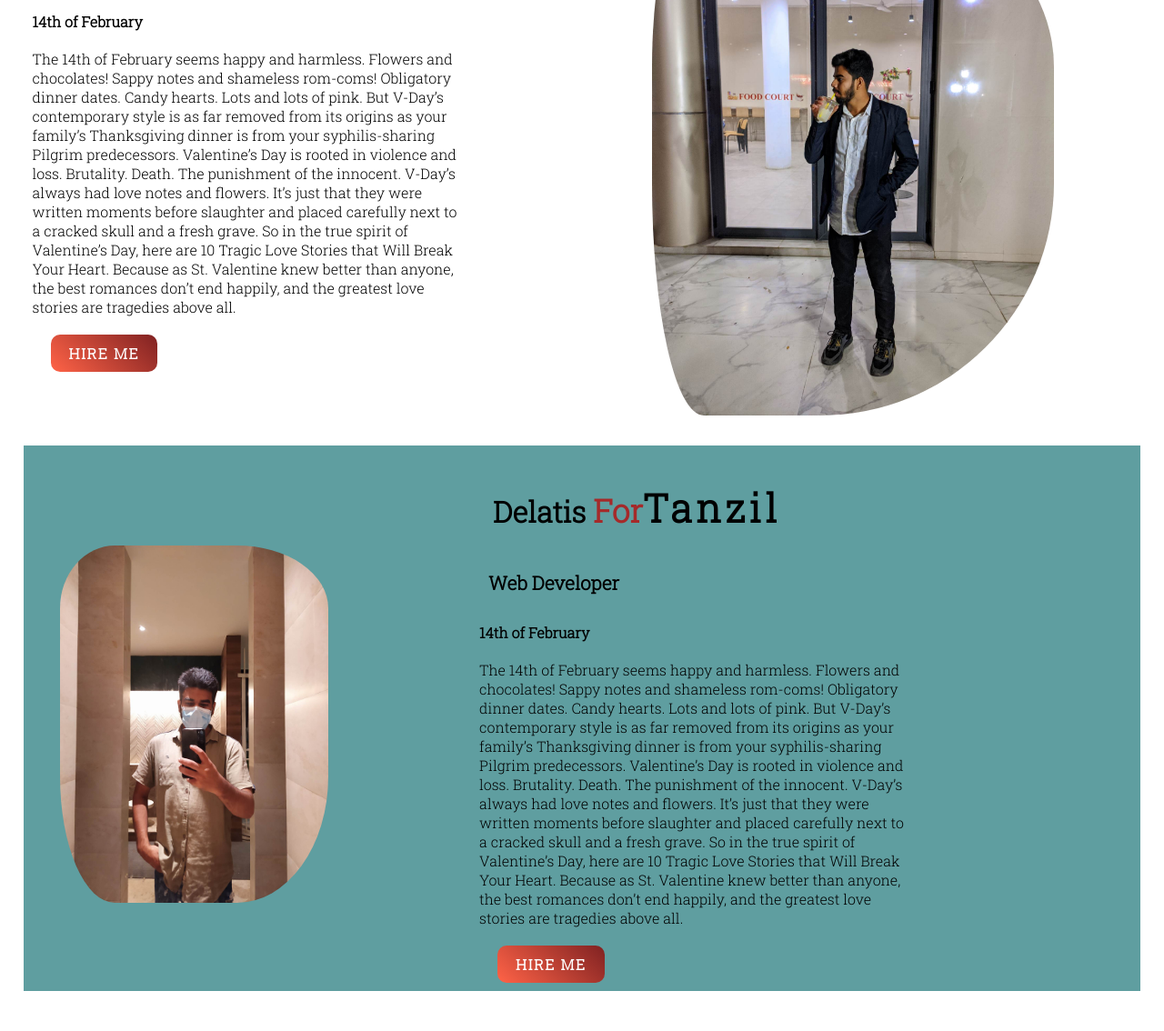
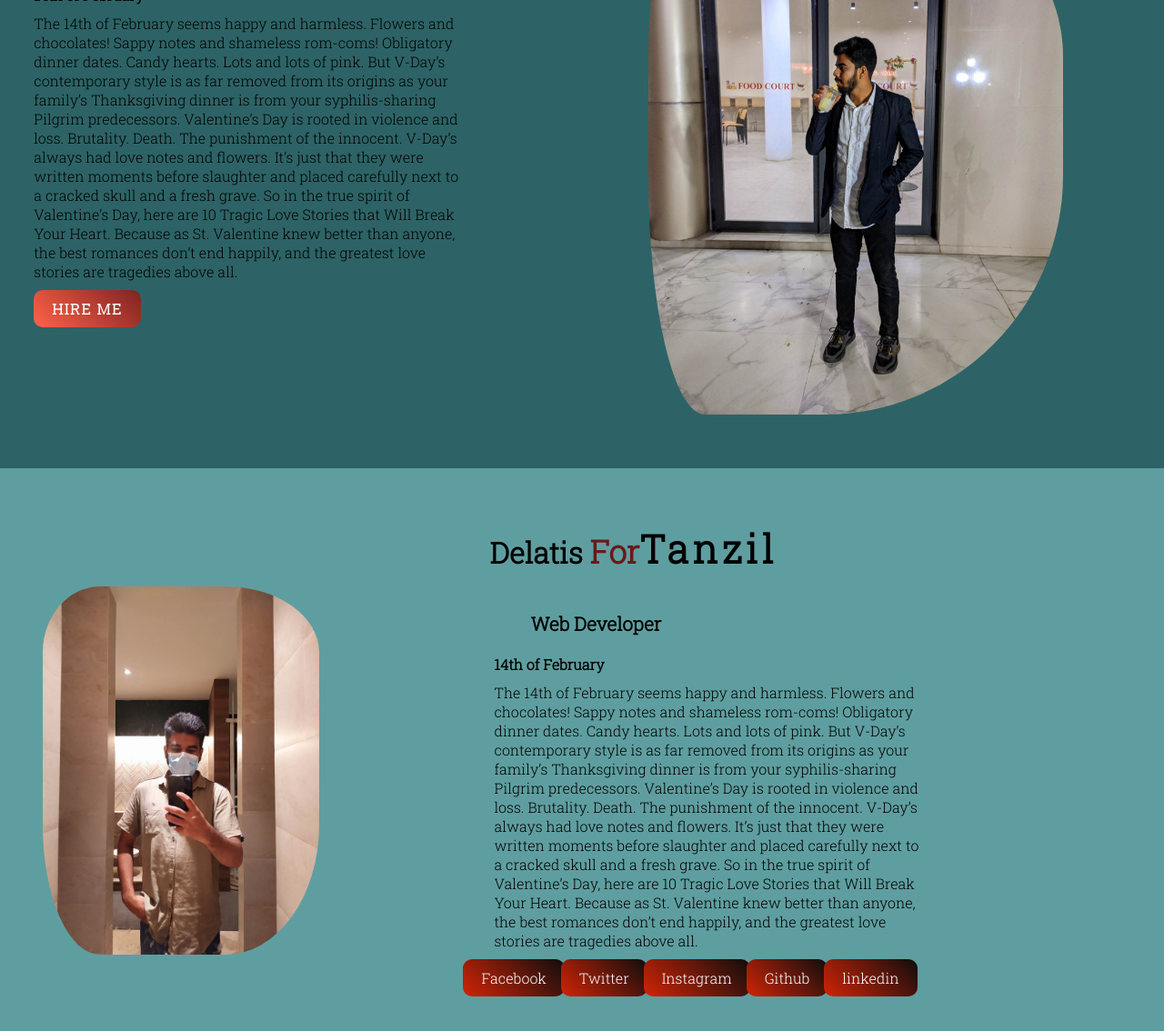
Before and after one commit to Tanjil2019/web-protfolio, a plain HTML site: page index.html in a window 1280 px wide. Shown: the part 208-1342 px from the top of the page at 91% size. Drawn offline with Linux system fonts and the light colour scheme.

Commit message:
added new command

```diff
--- a/index.html
+++ b/index.html
@@ -19,7 +19,7 @@
 
             So in the true spirit of Valentine’s Day, here are 10 Tragic Love Stories that Will Break Your Heart. Because as St. Valentine knew better than anyone, the best romances don’t end happily, and the greatest love stories are tragedies above all.
             </p>
-            <a class="btn-hire" target="_blank" href="https://www.linkedin.com/feed/?trk=guest_homepage-basic_nav-header-signin">Hire me</a>
+            <a class="btn-hire" target="_blank" href="https://www.linkedin.com/feed/?trk=guest_homepage-basic_nav-header-signin">hire me</a>
 
         </div>
 
@@ -47,7 +47,14 @@
 
                 So in the true spirit of Valentine’s Day, here are 10 Tragic Love Stories that Will Break Your Heart. Because as St. Valentine knew better than anyone, the best romances don’t end happily, and the greatest love stories are tragedies above all.
                 </p>
-                <a class="btn-hire" target="_blank" href="https://www.linkedin.com/feed/?trk=guest_homepage-basic_nav-header-signin">Hire me</a>
+                <div class="link-media">
+                    <a class="social-media-link" target="_blank" href="https://www.facebook.com/Tannjil">Facebook</a>
+                <a class="social-media-link" target="_blank" href="https://twitter.com/TanjilTahmed">Twitter</a>
+                <a class="social-media-link" target="_blank" href="https://www.instagram.com/tan_0_zil/">Instagram</a>
+                <a class="social-media-link" target="_blank" href="https://github.com/Tanjil2019">Github</a>
+                <a class="social-media-link" target="_blank" href="https://www.linkedin.com/in/tanjil-ahmed-165622249/">linkedin</a>
+                </div>
+
 
             </div>
 
--- a/style.css
+++ b/style.css
@@ -11,7 +11,7 @@ h1{
     font-weight: bold;
 }
 .span1{
-    color: brown;
+    color: rgb(109, 24, 24);
     font-size: 2.2rem;
 
 }
@@ -21,11 +21,11 @@ h1{
 }
 
 h4{
+    padding-left: 50px;
     margin: 20px;
     font-size: 1.3rem;
     animation-name: example;
     animation-duration: 3s;
-    animation-delay: 1s;
     position: relative;
 }
 @keyframes example{
@@ -35,11 +35,13 @@ h4{
 }
 
 h3{
-    padding: 10px;
+    padding-left: 30px;
     font-size: 1rem;
+
 }
 p{
-    padding: 10px;
+    padding-left: 30px;
+    padding-top: 10px;
     margin-bottom: 20px;
 }
 
@@ -56,8 +58,10 @@ p{
  }
 
  section{
-    margin: 2%;
-    height: 600px;
+    padding: 20px;
+    background-color: rgb(45, 99, 102);
+    margin: -1%;
+    height: 700px;
  }
 a{
     margin: 20px 30px;
@@ -107,4 +111,22 @@ br{
  .section2{
     background-color: cadetblue;
  }
+ /* .link-media{
+     padding-left: 50px;
+ } */
+ .social-media-link{
+    margin: 10px;
+    text-decoration: none;
+    color: white;
+    margin: -4px;
+    border-radius: 10px;
+    padding: 10px 20px;
+    background-image: linear-gradient(45deg, rgb(209, 36, 6), rgb(14, 13, 13));
+ }
+
+
+ .social-media-link:hover{
+    cursor: pointer;
+    font-size: 1.1rem;
+ }
 /* Section 2 End */
```
